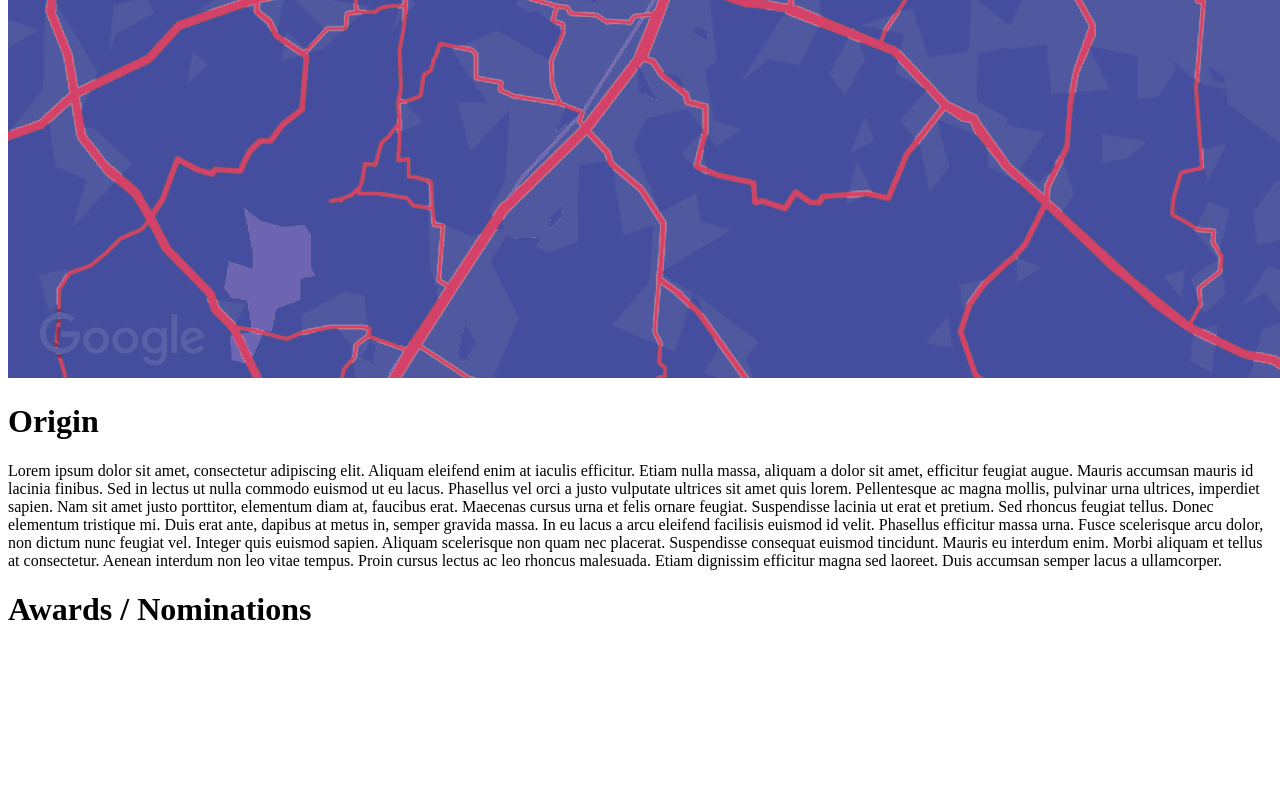
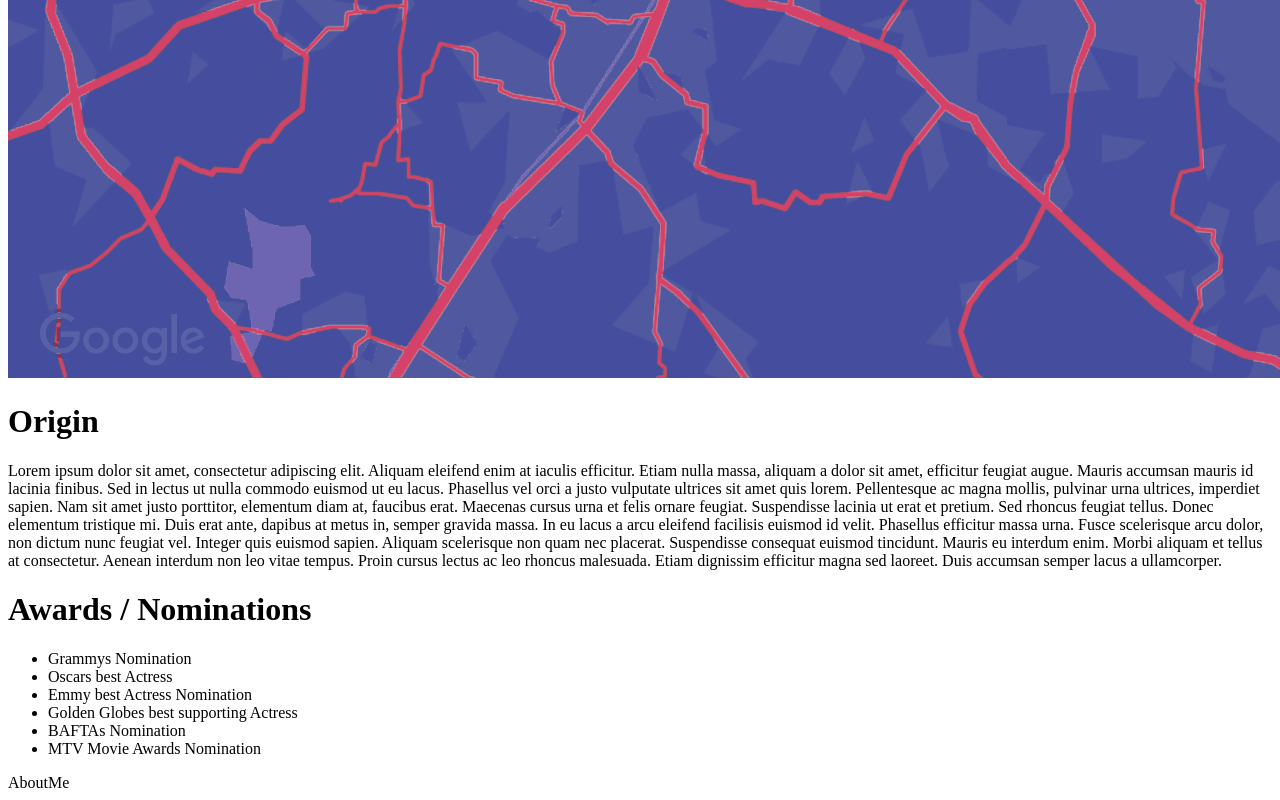
Before and after one commit to hamzulala/afrahs-studio, a Next.js app: page /about in a window 1280 px wide. Shown: the part 2052-2852 px from the top of the page. Before the commit the page ends 2702 px from the top, so only its background shows below. Built offline with nearby package versions, Linux system fonts and the light colour scheme; a web font is replaced by a local one.

Commit message:
Created Awards/Nominations Component
* Created Awards/Nominations Section for the About page

```diff
--- /dev/null
+++ b/components/AboutMe.js
@@ -0,0 +1,9 @@
+import React from 'react'
+
+const AboutMe = () => {
+  return (
+    <div>AboutMe</div>
+  )
+}
+
+export default AboutMe
--- a/components/AwardsList.js
+++ b/components/AwardsList.js
@@ -2,9 +2,16 @@ import React from 'react'
 
 const AwardsList = () => {
   return (
-    <div>
+    <div className='space-y-2 space-x-2'>
         <h1 className='text-3xl'>Awards / Nominations</h1>
-
+        <ul className='list-disc list-inside'>
+            <li>Grammys Nomination</li>
+            <li>Oscars best Actress</li>
+            <li>Emmy best Actress Nomination</li>
+            <li>Golden Globes best supporting Actress</li>
+            <li>BAFTAs Nomination</li>
+            <li>MTV Movie Awards Nomination</li>
+        </ul>
     </div>
   )
 }
--- a/pages/about.tsx
+++ b/pages/about.tsx
@@ -2,6 +2,7 @@ import Header from "@/components/Header"
 import React from "react"
 import Origin from "@/components/Origin"
 import AwardsList from "@/components/AwardsList"
+import AboutMe from "@/components/AboutMe"
 
 type Props = {};
 
@@ -14,6 +15,7 @@ const About = (props: Props) => {
       <Origin/>
       <div className="flex flex-row">
         <AwardsList/>
+        <AboutMe/>
       </div>
     </div>
   );
```
